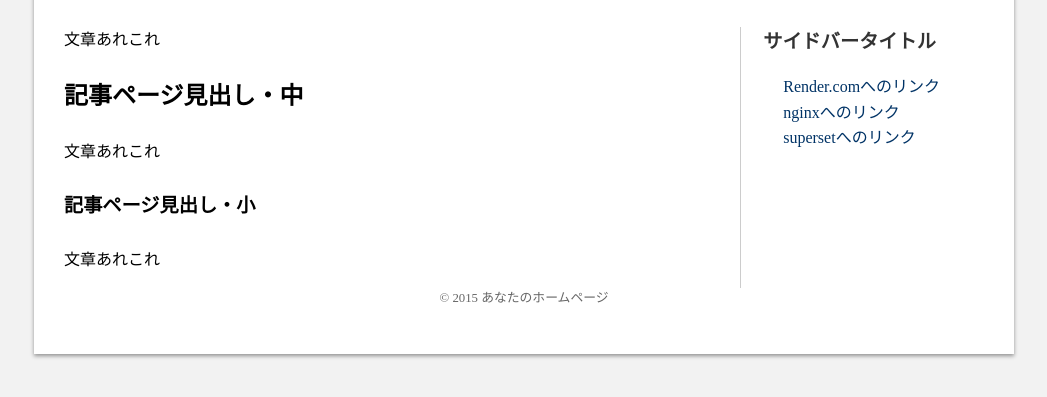
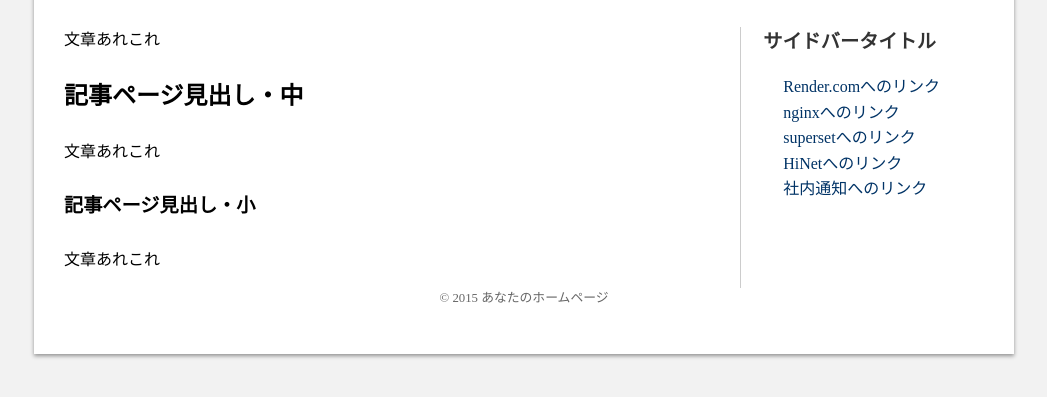
Before and after one commit to hirata712/my-portal-repo, a plain HTML site: page docs/index.html in a window 1280 px wide. Shown: the part 147-544 px from the top of the page, without its empty margins (116-1163 px from the left). Drawn offline with Linux system fonts and the light colour scheme.

Commit message:
さらにLink追加

```diff
--- a/docs/index.html
+++ b/docs/index.html
@@ -30,6 +30,8 @@
 <li><a href="https://monrepstat01.onrender.com/">Render.comへのリンク</a></li>
 <li><a href="#">nginxへのリンク</a></li>
 <li><a href="#">supersetへのリンク</a></li>
+<li><a href="https://hiratacojp.sharepoint.com/sites/hinet0001">HiNetへのリンク</a></li>
+<li><a href="https://bbs.nextset.jp/hiratacojp/HirataBBS/openid/zx6iStb4xM7egZZpB7hycVH8Kgqf7hziWyfoF4kYpzIw6scMvNwin8zVH8r8Hhc4/docprint2/doc-202510030031389zEerE8YRwqg73QO">社内通知へのリンク</a></li>
 </ul>
 </div>
 </div>
```
